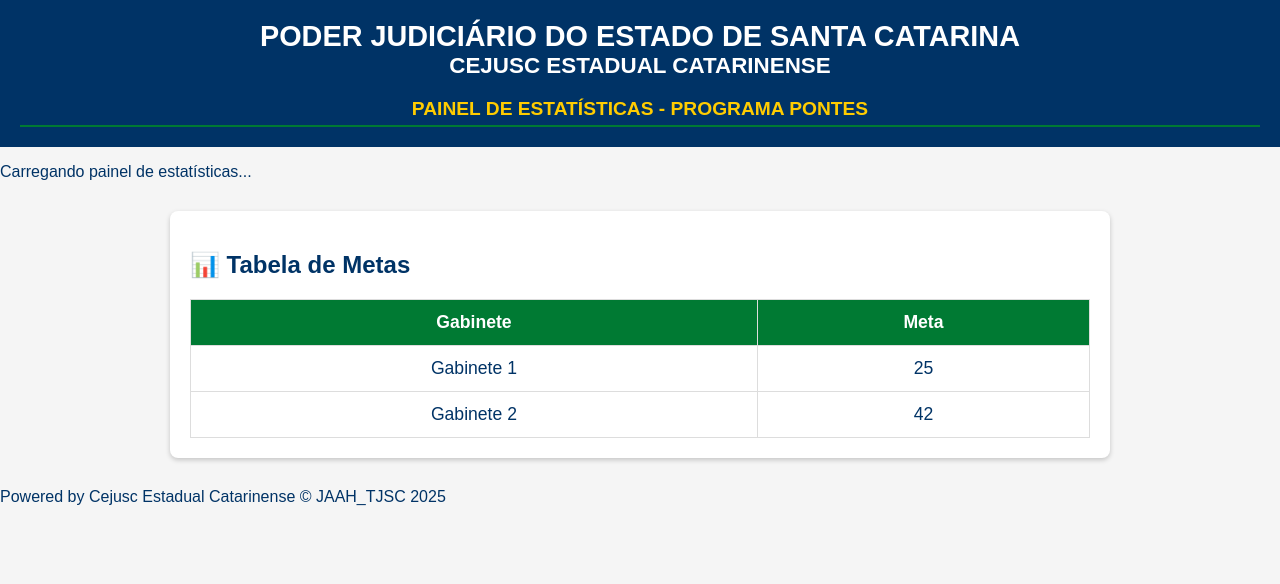
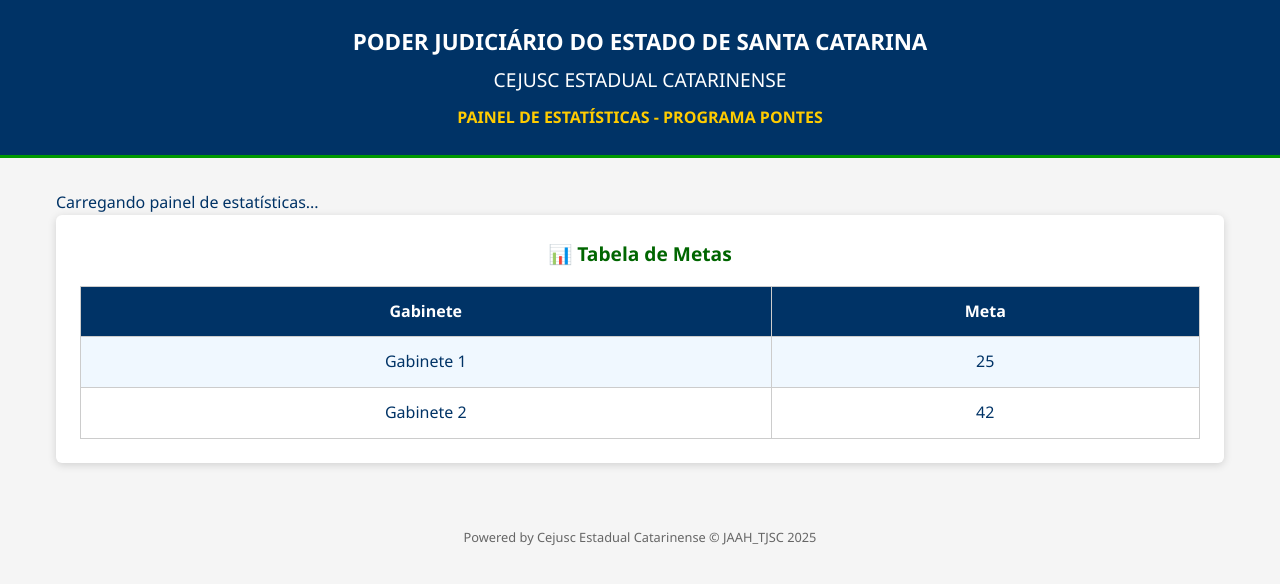
Before and after one commit to Happke/cejusc-tjsc, a website: page docs/index.html in a window 1280 px wide. Drawn offline with Linux system fonts and the light colour scheme.

Commit message:
Update style.css

```diff
--- a/docs/style.css
+++ b/docs/style.css
@@ -1,73 +1,99 @@
+/* RESET */
+* {
+  margin: 0;
+  padding: 0;
+  box-sizing: border-box;
+}
+
+/* CORPO */
 body {
-  font-family: Arial, sans-serif;
+  font-family: "Segoe UI", Tahoma, Geneva, Verdana, sans-serif;
   background-color: #f5f5f5;
   color: #003366;
-  margin: 0;
-  padding: 0;
+  line-height: 1.6;
 }
+
+/* CABEÇALHO */
 header {
+  background-color: #003366;
+  color: white;
   text-align: center;
-  background-color: #003366;
-  color: #fff;
-  padding: 20px;
+  padding: 1.5rem 1rem;
+  border-bottom: 3px solid #009900;
 }
+
 header h1 {
-  margin: 0;
-  font-size: 1.8em;
+  font-size: 1.4rem;
+  font-weight: bold;
 }
+
 header h2 {
-  margin: 0;
-  font-size: 1.4em;
-  color: #fff;
+  font-size: 1.2rem;
+  margin-top: 0.3rem;
+  font-weight: normal;
 }
+
 header h3 {
-  margin: 0;
-  margin-top: 1em;
-  font-size: 1.2em;
+  font-size: 1rem;
+  margin-top: 0.6rem;
   color: #ffcc00;
+  font-weight: bold;
 }
-section {
-  max-width: 900px;
-  margin: 30px auto;
-  background: #fff;
-  padding: 20px;
-  border-radius: 8px;
-  box-shadow: 0 2px 5px rgba(0,0,0,0.2);
+
+/* PAINEL */
+main {
+  padding: 2rem 1rem;
+  max-width: 1200px;
+  margin: 0 auto;
 }
-h3 {
-  color: #007a33;
-  border-bottom: 2px solid #007a33;
-  padding-bottom: 5px;
+
+.painel .card {
+  background-color: white;
+  border-radius: 6px;
+  box-shadow: 0 2px 8px rgba(0, 0, 0, 0.15);
+  padding: 1.5rem;
+  margin-bottom: 2rem;
   text-align: center;
-  font-size: 1.5em;
 }
+
+.card h2 {
+  font-size: 1.2rem;
+  margin-bottom: 1rem;
+  color: #006600;
+}
+
+/* TABELA */
+.tabela-container {
+  overflow-x: auto;
+  margin-top: 1rem;
+}
+
 table {
   width: 100%;
   border-collapse: collapse;
-  margin-top: 10px;
+  margin: 0 auto;
 }
+
 th, td {
-  padding: 12px;
-  text-align: center;
-  border: 1px solid #ddd;
-  font-size: 1.1em;
-}
-th {
-  background-color: #007a33;
-  color: white;
-}
-.chart {
-  margin-top: 20px;
+  padding: 0.75rem;
+  border: 1px solid #ccc;
   text-align: center;
 }
-.footer {
+
+th {
+  background-color: #003366;
+  color: white;
+  font-weight: bold;
+}
+
+tr:nth-child(even) {
+  background-color: #f0f8ff;
+}
+
+/* RODAPÉ */
+footer {
   text-align: center;
-  padding: 15px;
-  font-size: 0.9em;
+  font-size: 0.8rem;
   color: #666;
+  margin-bottom: 1rem;
 }
-#errorMessage {
-  color: red;
-  text-align: center;
-  margin: 10px 0;
-}
```
